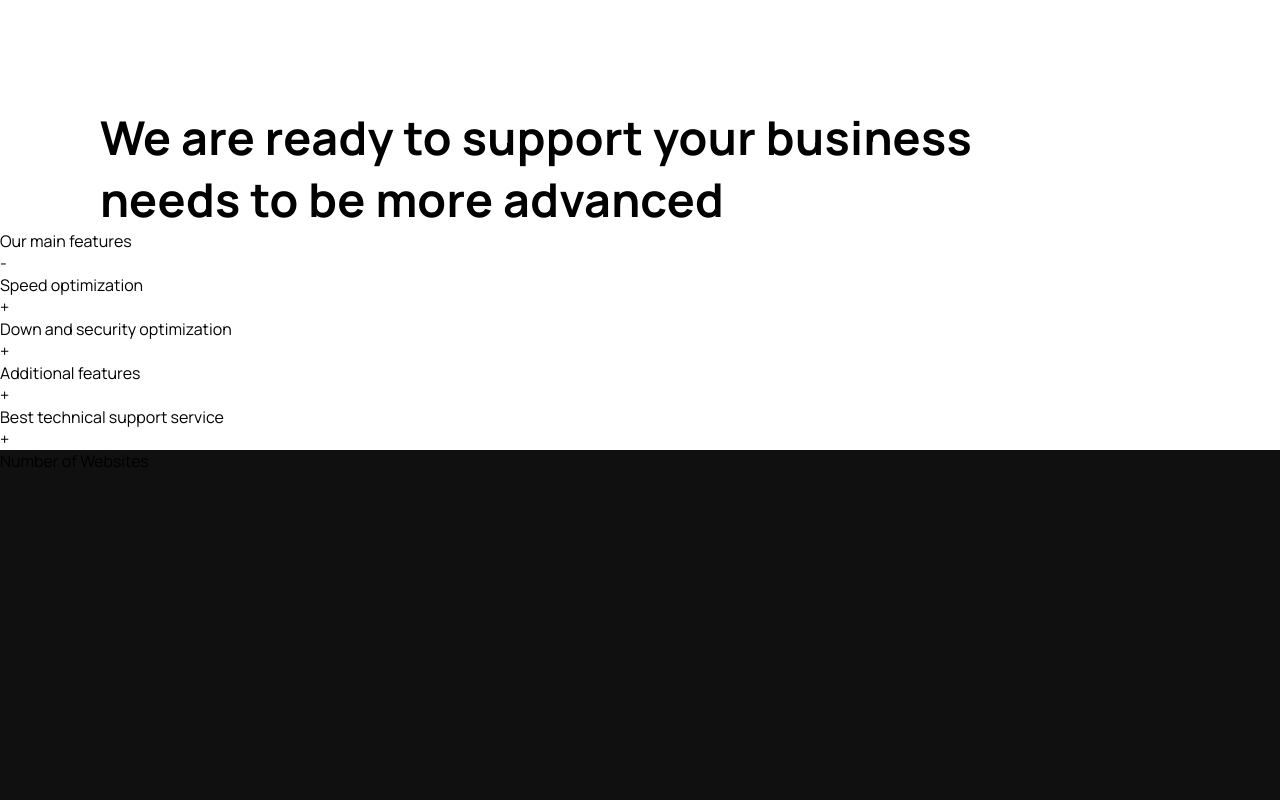
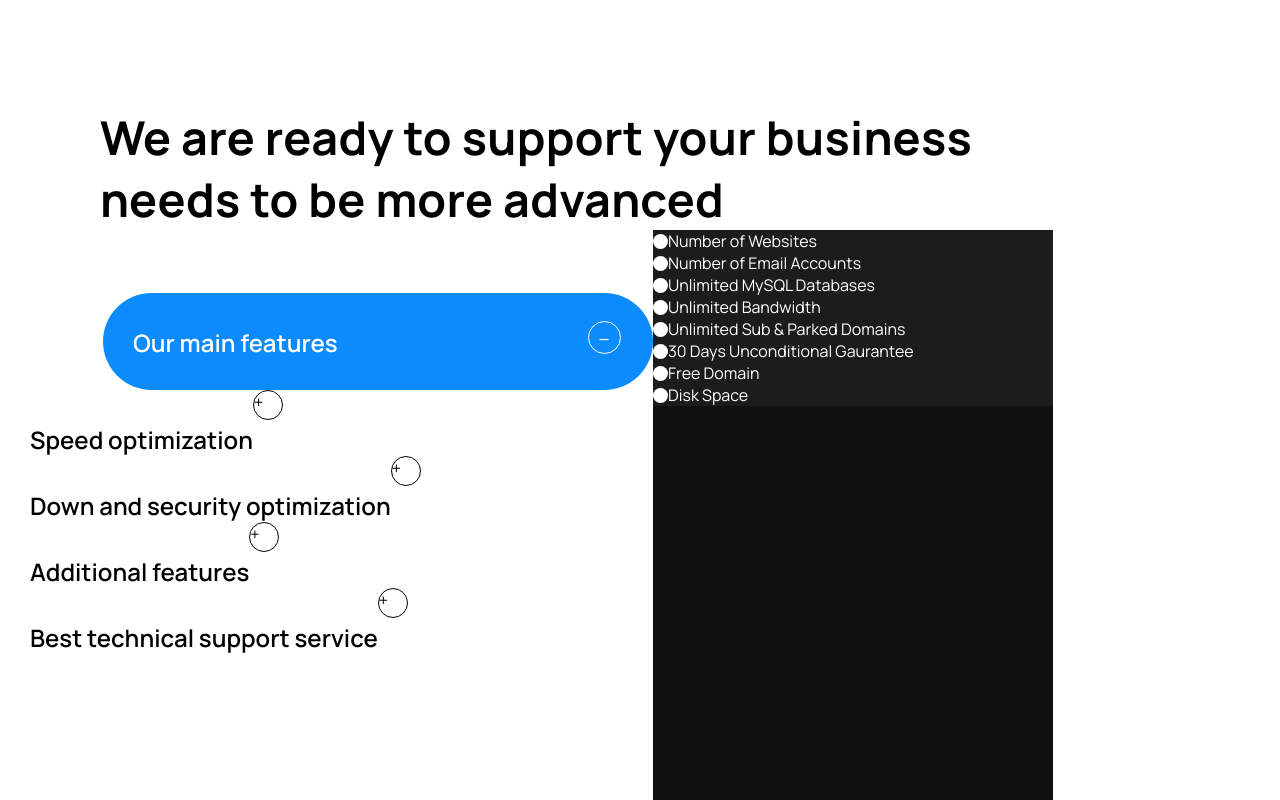
Before and after one commit to vyomPundhir/Hosting-Landing-Page, a plain HTML site: page index.html in a window 1280 px wide. Shown: the part 1506-2306 px from the top of the page. Before the commit the page ends 1978 px from the top, so only its background shows below. Drawn offline with Linux system fonts and the light colour scheme.

Commit message:
Main feature section partially completed.

```diff
--- a/index.html
+++ b/index.html
@@ -149,13 +149,34 @@
         <div class="right-circle"></div>
         <div class="right-cnt">Number of Websites</div>
       </div>
-      <div class="main-right-menu"></div>
-      <div class="main-right-menu"></div>
-      <div class="main-right-menu"></div>
-      <div class="main-right-menu"></div>
-      <div class="main-right-menu"></div>
-      <div class="main-right-menu"></div>
-      <div class="main-right-menu"></div>
+      <div class="main-right-menu">
+        <div class="right-circle"></div>
+        <div class="right-cnt">Number of Email Accounts</div>
+      </div>
+      <div class="main-right-menu">
+        <div class="right-circle"></div>
+        <div class="right-cnt">Unlimited MySQL Databases</div>
+      </div>
+      <div class="main-right-menu">
+        <div class="right-circle"></div>
+        <div class="right-cnt">Unlimited Bandwidth</div>
+      </div>
+      <div class="main-right-menu">
+        <div class="right-circle"></div>
+        <div class="right-cnt">Unlimited Sub & Parked Domains</div>
+      </div>
+      <div class="main-right-menu">
+        <div class="right-circle"></div>
+        <div class="right-cnt">30 Days Unconditional Gaurantee</div>
+      </div>
+      <div class="main-right-menu">
+        <div class="right-circle"></div>
+        <div class="right-cnt">Free Domain</div>
+      </div>
+      <div class="main-right-menu">
+        <div class="right-circle"></div>
+        <div class="right-cnt">Disk Space</div>
+      </div>
     </div>
   </section>
 </body>
--- a/style.css
+++ b/style.css
@@ -313,22 +313,82 @@
 /* main-features section */
 .main-feat{
   background-color: white;
+  display: flex;
+  flex-direction: row;
+
+
 }
+/* left side */
 .main-feat-left{
   background-color: transparent;
 }
 .main-feat-1{
-  background-color: transparent;
+  margin-left: 103px;
+  margin-top: 63px;
+  display: flex;
+  background-color: #0C8BFD;
+  border-radius: 55px;
+  width: 550px;
+  height: 97px;
+}
+.main-feat-2{
+  display: flex;
+}
+.main-feat-1 .main-left-cnt{
+  color: white;
 }
 .main-left-cnt{
+  padding-top: 33px;
+  padding-left: 30px;
+  font-size: 24px;
+  font-weight: 600;
   background-color: transparent;
 }
 .main-left-minus{
+  margin-left: 250px;
+  margin-top: 28px;
+  display: flex;
+  flex-direction: row;
+  justify-content: center;
+  align-items: center;
+  color: white;
+  text-align: center;
+  border: 1.2px white solid;
+  font-size: 30px;
+  font-weight: 100;
+  border-radius: 20px;
+  width: 33px;
+  height: 33px;
   background-color: transparent;
 }
 .main-feat-2{
   background-color: transparent;
 }
 .main-left-plus{
+  border: 1.5px black solid;
+  border-radius: 20px;
+  width: 30px;
+  height: 30px;
   background-color: transparent;
 }
+/* Right side */
+.main-feat-right{
+  width: 400px;
+  height: 570px;
+}
+.main-right-menu{
+  display: flex;
+  flex-direction: row;
+  align-items: center;
+  background-color: #1c1c1c;
+}
+.right-circle{
+  width: 15px;
+  height: 15px;
+  border-radius: 20px;
+  background-color: white;
+}
+.right-cnt{
+  background: transparent;
+  color: white;
+}
```
